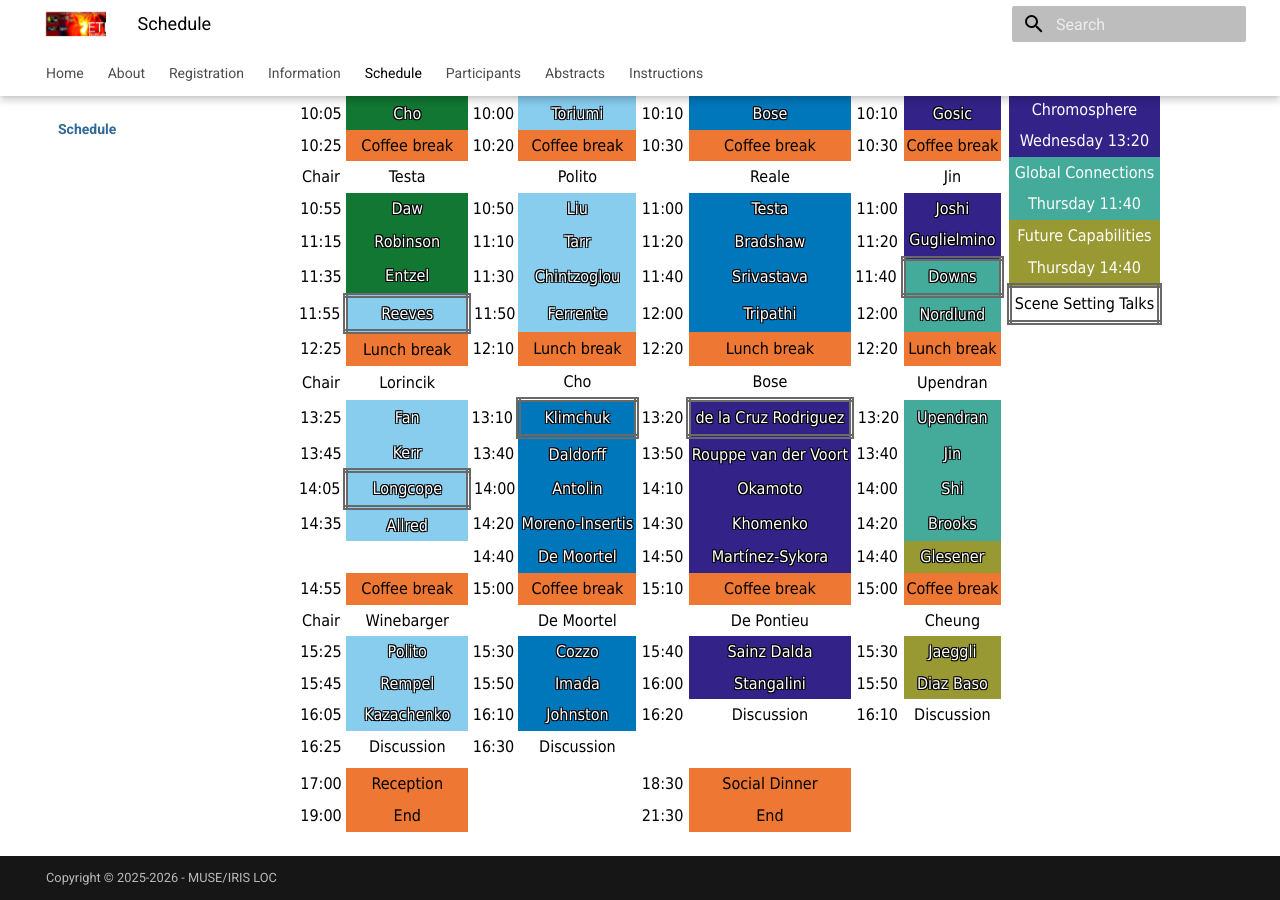
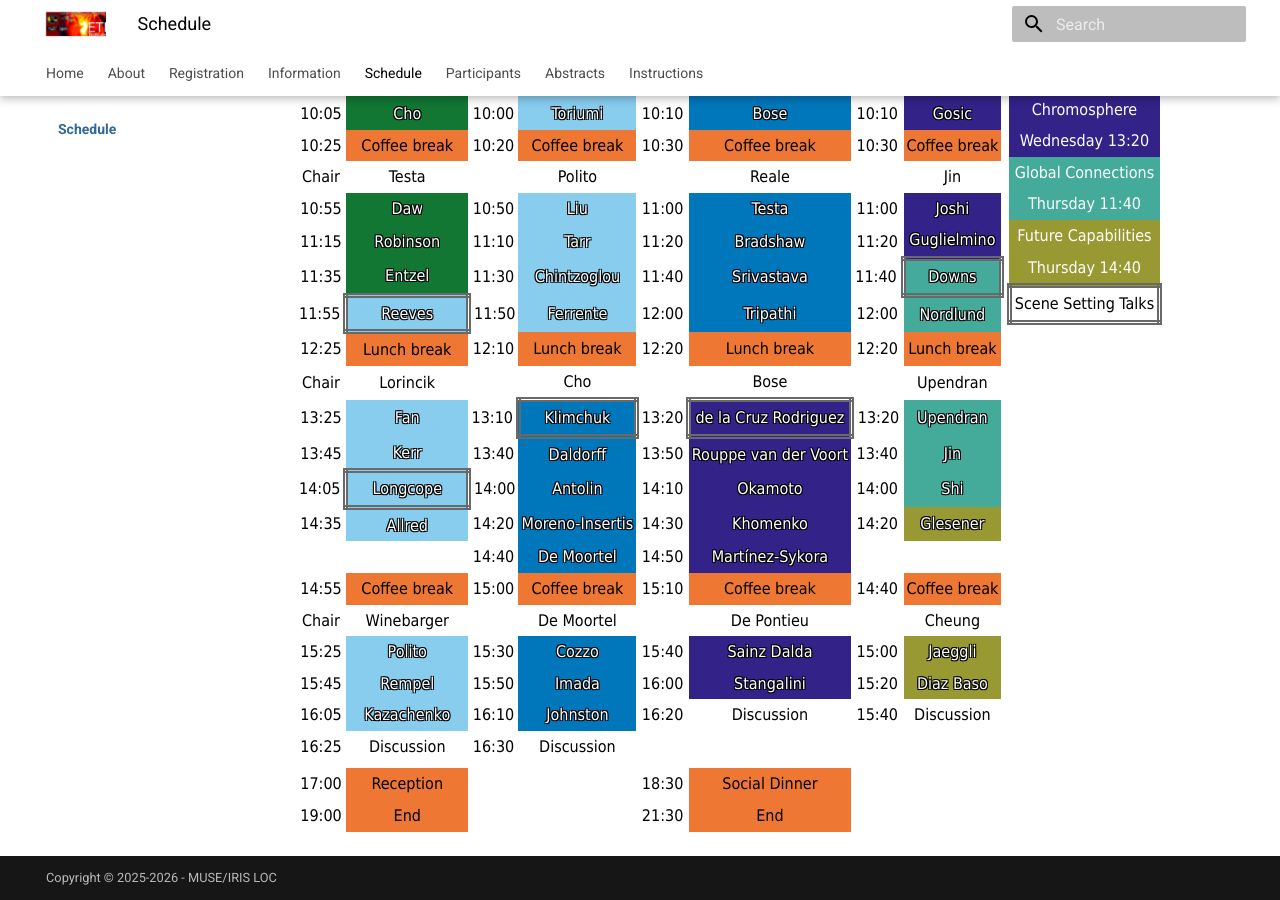
Before and after one commit to LM-SAL/iris_muse_team_meeting, an MkDocs documentation site: the page built from docs/schedule.md, in a window 1280 px wide and 900 px high, scrolled down 837 px. Built offline with MkDocs 1.6.1 and Material for MkDocs 9.7.7, drawn with Linux system fonts in a browser that asks for light colours.

Commit message:
Remove a dude again

```diff
--- a/docs/schedule.md
+++ b/docs/schedule.md
@@ -294,7 +294,7 @@
     <td class="tg">14:30</td>
     <td class="tg-one"><a href="https://lm-sal.github.io/iris_muse_team_meeting/abstracts/#Khomenko">Khomenko</a></td>
     <td class="tg">14:20</td>
-    <td class="tg-four"><a href="https://lm-sal.github.io/iris_muse_team_meeting/abstracts/#Brooks">Brooks</a></td>
+    <td class="tg-six"><a href="https://lm-sal.github.io/iris_muse_team_meeting/abstracts/#Glesener">Glesener</a></td>
 
 </tr>
 
@@ -306,8 +306,8 @@
     <td class="tg-two"><a href="https://lm-sal.github.io/iris_muse_team_meeting/abstracts/#De%20Moortel">De Moortel</a></td>
     <td class="tg">14:50</td>
     <td class="tg-one"><a href="https://lm-sal.github.io/iris_muse_team_meeting/abstracts/#Mart%C3%ADnez-Sykora">Martínez-Sykora</a></td>
-    <td class="tg">14:40</td>
-    <td class="tg-six"><a href="https://lm-sal.github.io/iris_muse_team_meeting/abstracts/#Glesener">Glesener</a></td>
+    <td class="tg"></td>
+    <td class="tg-zero"></td>
 
 </tr>
 
@@ -319,7 +319,7 @@
     <td class="tg-eight">Coffee break</td>
     <td class="tg">15:10</td>
     <td class="tg-eight">Coffee break</td>
-    <td class="tg">15:00</td>
+    <td class="tg">14:40</td>
     <td class="tg-eight">Coffee break</td>
 
 </tr>
@@ -345,7 +345,7 @@
     <td class="tg-two"><a href="https://lm-sal.github.io/iris_muse_team_meeting/abstracts/#Cozzo">Cozzo</a></td>
     <td class="tg">15:40</td>
     <td class="tg-one"><a href="https://lm-sal.github.io/iris_muse_team_meeting/abstracts/#Sainz%20Dalda">Sainz Dalda</a></td>
-    <td class="tg">15:30</td>
+    <td class="tg">15:00</td>
     <td class="tg-six"><a href="https://lm-sal.github.io/iris_muse_team_meeting/abstracts/#Jaeggli">Jaeggli</a></td>
 
 </tr>
@@ -358,7 +358,7 @@
     <td class="tg-two"><a href="https://lm-sal.github.io/iris_muse_team_meeting/abstracts/#Imada">Imada</a></td>
     <td class="tg">16:00</td>
     <td class="tg-one"><a href="https://lm-sal.github.io/iris_muse_team_meeting/abstracts/#Stangalini">Stangalini</a></td>
-    <td class="tg">15:50</td>
+    <td class="tg">15:20</td>
     <td class="tg-six"><a href="https://lm-sal.github.io/iris_muse_team_meeting/abstracts/#Diaz%20Baso">Diaz Baso</a></td>
 
 </tr>
@@ -371,7 +371,7 @@
     <td class="tg-two"><a href="https://lm-sal.github.io/iris_muse_team_meeting/abstracts/#Johnston">Johnston</a></td>
     <td class="tg">16:20</td>
     <td class="tg-zero">Discussion</td>
-    <td class="tg">16:10</td>
+    <td class="tg">15:40</td>
     <td class="tg-zero">Discussion</td>
 
 </tr>
```
Also changed, not shown: docs/abstracts.md (+3 -14 lines).
